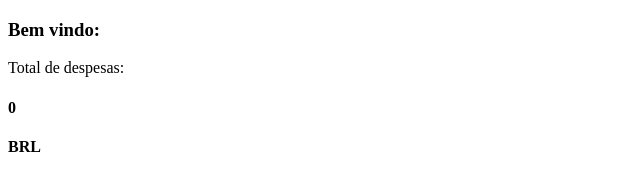
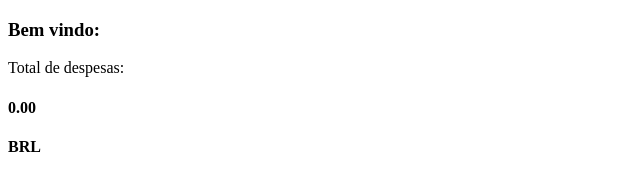
Before and after one commit to ribeiro-henrique/my_wallet, a React (Create React App) app: page /carteira in a window 1280 px wide. Shown: the top 175 px of the page, without its empty margins (0-640 px from the left). Built offline with nearby package versions, Linux system fonts and the light colour scheme; no server answers.

Commit message:
req 4 full

```diff
--- a/src/components/Header.js
+++ b/src/components/Header.jsx
@@ -4,7 +4,16 @@ import PropTypes from 'prop-types';
 
 class Header extends React.Component {
   render() {
-    const { userEmail } = this.props;
+    const { userEmail, expenses } = this.props;
+
+    const accExp = expenses.reduce((acc, arr) => (
+      acc + (
+        Number(arr.value) * Number(arr.exchangeRates[arr.currency].ask)
+      )
+    ), 0);
+
+    const accExpFixed = accExp.toFixed(2);
+
     return (
       <header>
         <article>
@@ -17,7 +26,7 @@ class Header extends React.Component {
           <section>
             Total de despesas:
             <h4 data-testid="total-field">
-              0
+              { accExpFixed }
             </h4>
           </section>
           <section>
@@ -33,6 +42,7 @@ class Header extends React.Component {
 
 const mapStateToProps = (state) => ({
   userEmail: state.user.email,
+  expenses: state.wallet.expenses,
 });
 
 Header.propTypes = {
--- a/src/components/WalletForm.js
+++ b/src/components/WalletForm.jsx
@@ -7,7 +7,7 @@ class WalletForm extends Component {
   state = {
     id: 0,
     value: '',
-    currency: 'EUR',
+    currency: 'USD',
     method: '',
     tag: '',
     description: '',
@@ -27,9 +27,14 @@ class WalletForm extends Component {
   handleClick = () => {
     const { dispatch } = this.props;
     this.setState((prevState) => ({ // pegar um initial state zerado
-      ...prevState,
+      value: '',
+      method: '',
+      currency: 'USD',
+      tag: '',
+      description: '',
       id: prevState.id + 1,
     }));
+    console.log(this.state);
     return dispatch(getExpensesWallet(this.state));
   };
 
```
Also changed, not shown: src/components/Table.jsx (renamed from src/components/Table.js).
